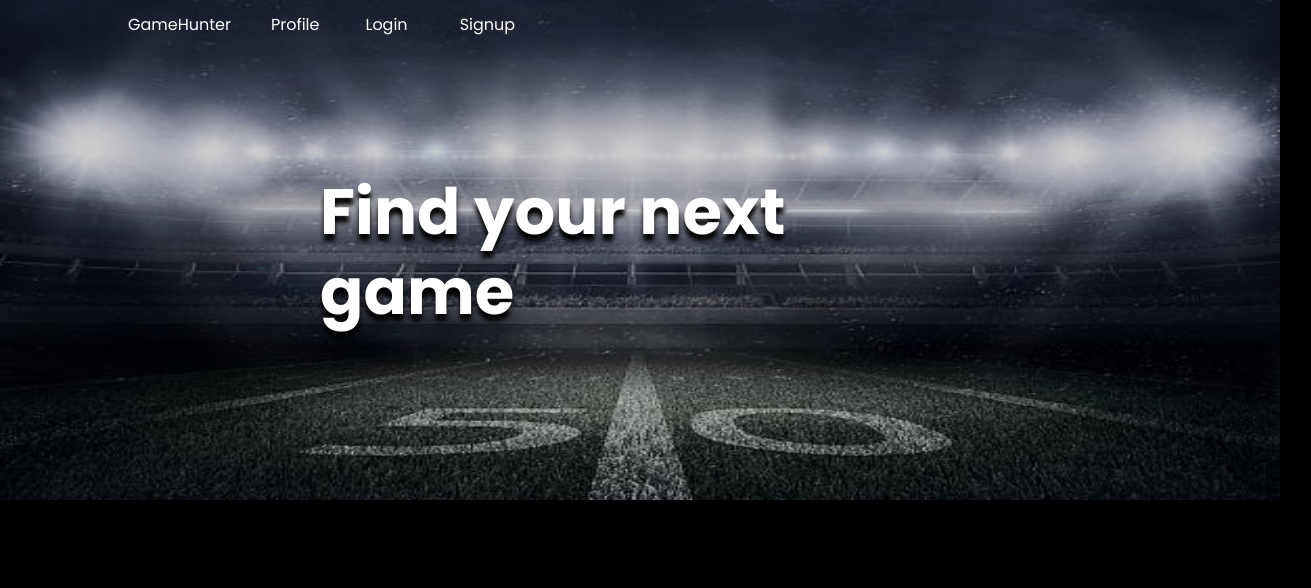
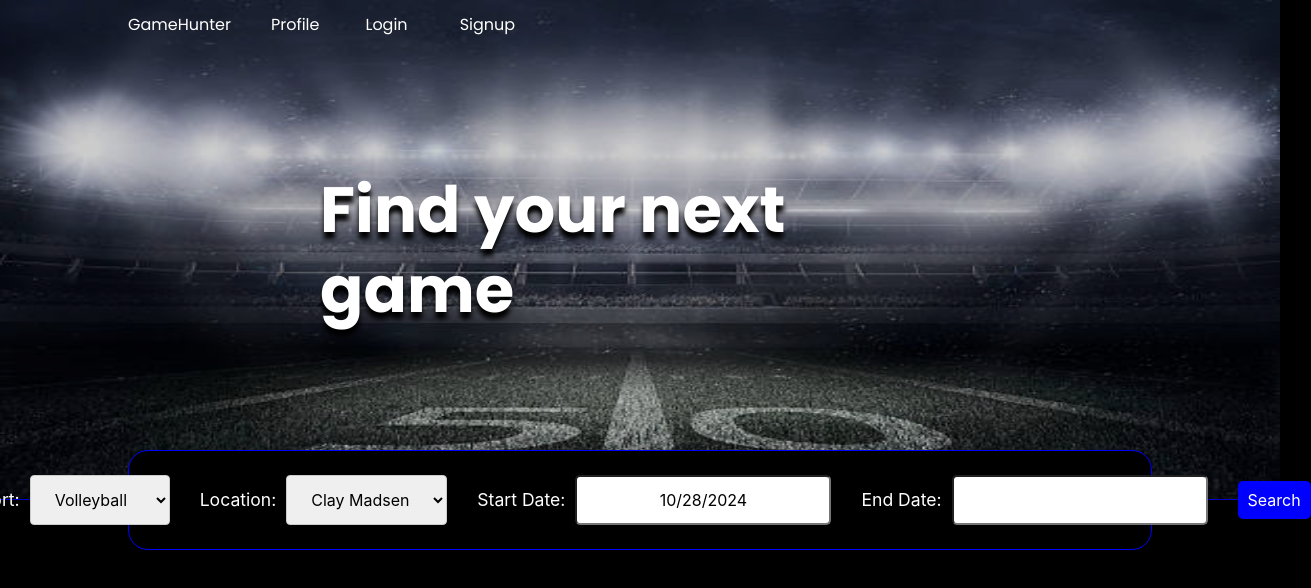
Before and after one commit to wbrush/gamehunter, a React (Vite) app in the folder real_code/frontend_react/: page /search in a window 1280 px wide. Shown: the top 588 px of the page, 1311 px wide, since content can reach past the window. Built offline with nearby package versions, Linux system fonts and the light colour scheme; no server answers.

Commit message:
added search bar, react datepicker npm, and updated hero styling

```diff
--- a/real_code/frontend_react/package.json
+++ b/real_code/frontend_react/package.json
@@ -11,6 +11,7 @@
   "dependencies": {
     "jwt-decode": "^3.1.2",
     "react": "^18.2.0",
+    "react-datepicker": "^7.5.0",
     "react-dom": "^18.2.0",
     "react-router-dom": "^6.11.2"
   },
--- a/real_code/frontend_react/src/components/hero/hero.css
+++ b/real_code/frontend_react/src/components/hero/hero.css
@@ -3,12 +3,14 @@
     font-family: Poppins;
     position: relative;
     margin-top: -50px;
+    height: 500px;
 }
 
 .hero img {
     width: 100%;
     height: 500px;
     opacity: .8;
+    border-bottom: 1px solid blue;
 }
 
 .hero h1 {
--- a/real_code/frontend_react/src/pages/Search.jsx
+++ b/real_code/frontend_react/src/pages/Search.jsx
@@ -1,12 +1,18 @@
 import { useState } from 'react';
+import { Outlet } from 'react-router-dom'
+import DatePicker from 'react-datepicker'
+import 'react-datepicker/dist/react-datepicker.css'
+
 import Header from '../components/header/header'
 import Modal from '../components/modal/modal'
 import Hero from '../components/hero/hero'
-import { Outlet } from 'react-router-dom'
+import '../pagescss/search.css'
 
 const Search = () => {
   const [modalVisibility, setModalVisibility ] = useState(false);
   const [modalDisplay, setModalDisplay] = useState('Login');
+  const [startDate, setStartDate] = useState(new Date())
+  const [endDate, setEndDate] = useState(new Date())
 
   try {
     fetch ('https://gh-sport-mgr-rz6q3h2zna-uc.a.run.app/api/v1/sport', {
@@ -33,18 +39,50 @@ const Search = () => {
 
         if (currentTimestamp < elementDate) {
           filteredEvents.push(element)
-        } //else {deleteQuery()}
+        } //else {deleteQuery()} deletes past events
     })
 
     console.log(filteredEvents)
   }
 
   return (
-    <div>
+    <div className='search-page'>
       <Header modalVisibility={modalVisibility} setModalVisibility={setModalVisibility} setModalDisplay={setModalDisplay} />
       <Modal modalVisibility={modalVisibility} setModalVisibility={setModalVisibility} modalDisplay={modalDisplay} setModalDisplay={setModalDisplay} />
 
       <Hero />
+
+      <div className="search-bar">
+        <div>
+          <p>Sport:</p>
+          <select>
+            <option>Volleyball</option>
+            <option>Basketball</option>
+            <option>Pickleball</option>
+            <option>Tennis</option>
+          </select>
+        </div>
+
+        <div>
+          <p>Location:</p>
+          <select>
+            <option>Clay Madsen</option>
+            <option>Wells Branch</option>
+          </select>
+        </div>
+
+        <div>
+          <p>Start Date:</p>
+          <DatePicker selected={startDate} onChange={(date) => setStartDate(date)} />
+        </div>
+
+        <div>
+          <p>End Date:</p>
+          <DatePicker onChange={(date) => setEndDate(date)} />
+        </div>
+
+        <button>Search</button>
+      </div>
 
       <div className='search-container'>
         <Outlet />
--- /dev/null
+++ b/real_code/frontend_react/src/pagescss/search.css
@@ -0,0 +1,51 @@
+.search-page {
+    position: relative;
+}
+
+.search-bar {
+    height: 100px;
+    width: 80%;
+    display: flex;
+    justify-content: center;
+    align-items: center;
+    gap: 30px;
+    color: white;
+    background-color: black;
+    border: 1px solid blue;
+    border-radius: 20px;
+    position: absolute;
+    left: 50%;
+    bottom: -50px;
+    transform: translateX(-50%);
+}
+
+.search-bar > * {
+    z-index: 1;
+    display: flex;
+    align-items: center;
+    gap: 10px;
+}
+
+.search-bar p {
+    width: max-content;
+    margin: 0;
+}
+
+.search-bar select {
+    width: max-content;
+    height: 50px;
+}
+
+.search-bar input {
+    height: 50px;
+    border-radius: 5px;
+    text-align: center;
+}
+
+.search-bar button {
+    background-color: blue;
+    color: white;
+    border-radius: 5px;
+    border: none;
+    padding: 10px;
+}
```
Also changed, not shown: 1 other file (tests, documents, lock files or other folders).
